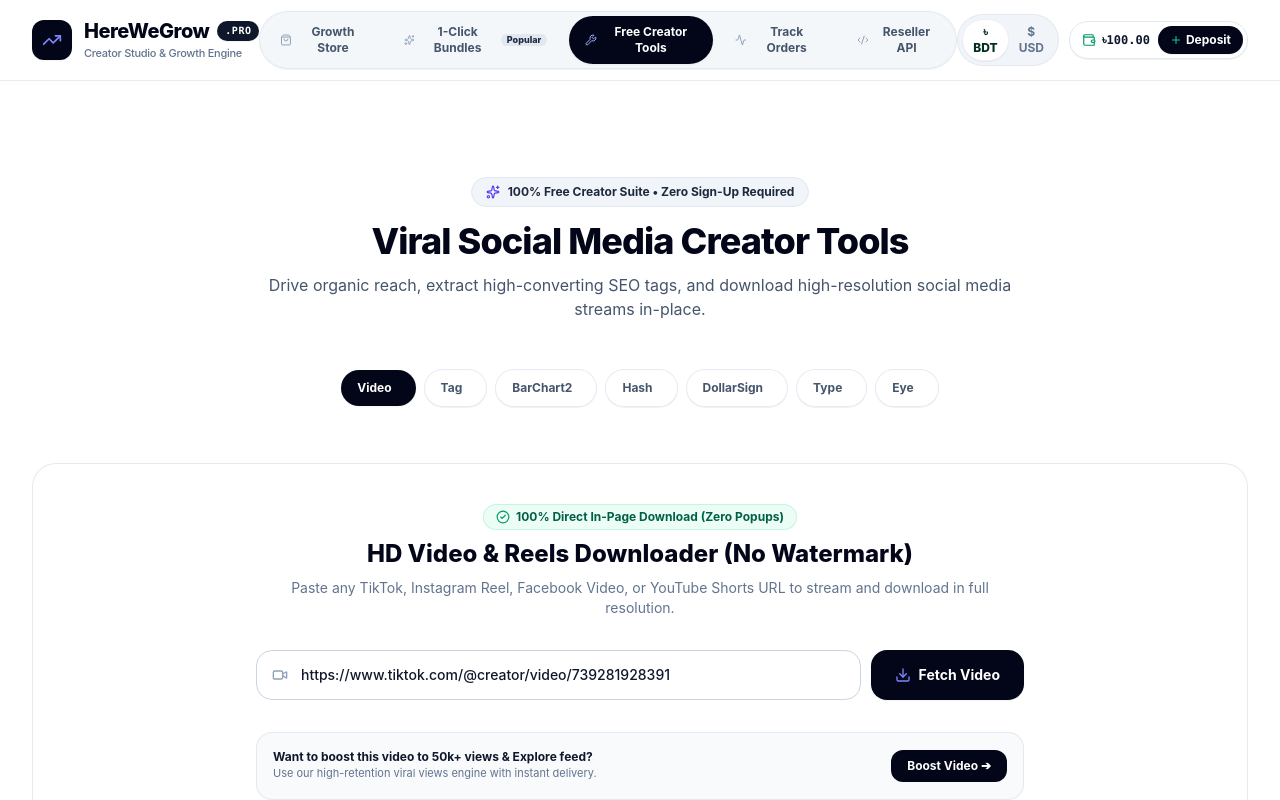
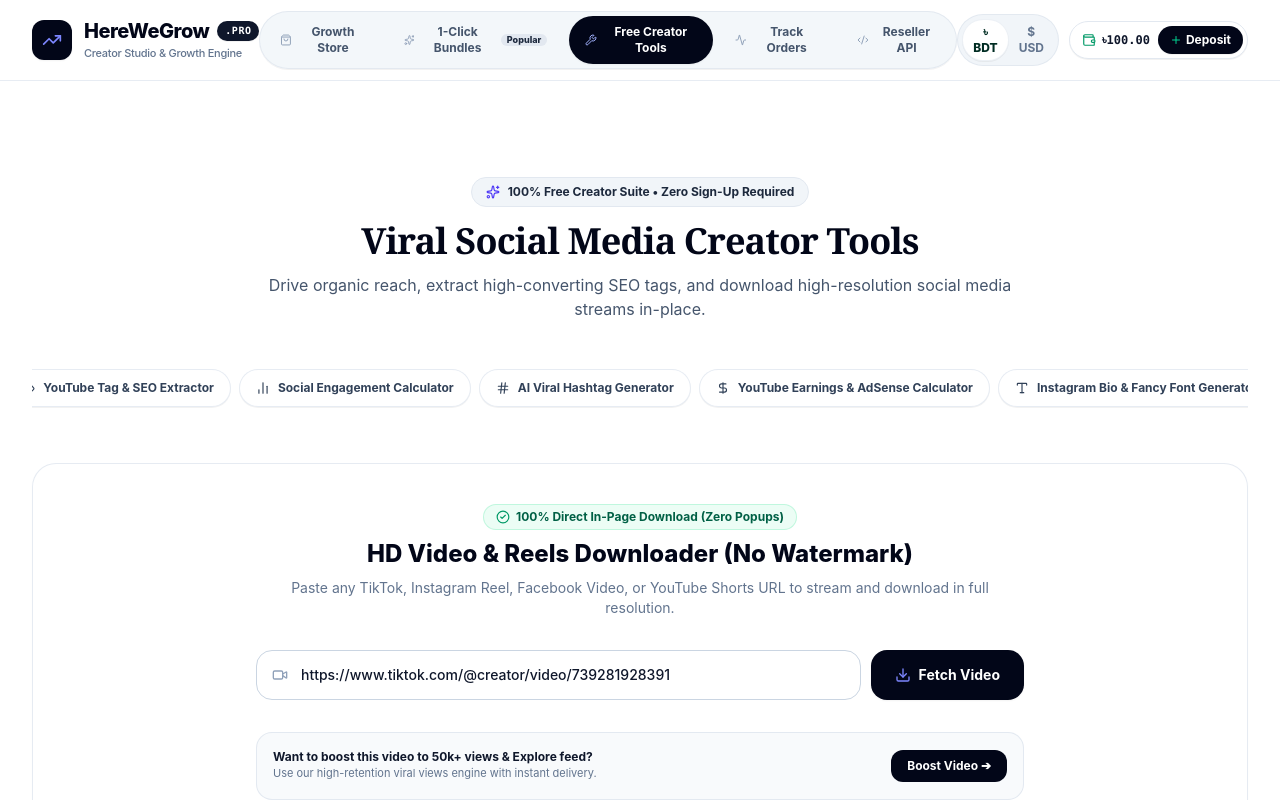
Before and after one commit to dhshishirD/herewegrow, a React (Vite) app: page / in a window 1280 px wide. Both pictures are taken after a click on the button "7 Free Creator Tools". Shown: the top 800 px of the page. Built offline with nearby package versions, Linux system fonts and the light colour scheme; a web font is replaced by a local one.

Commit message:
fix(tools): resolve blank tools for youtube earnings and post preview

```diff
--- a/src/components/FreeToolsSection.tsx
+++ b/src/components/FreeToolsSection.tsx
@@ -130,6 +130,16 @@ export const FreeToolsSection: React.FC<FreeToolsSectionProps> = ({
   const erResult = calculateEngagementRate(erFollowers, erLikes, erComments, erShares);
   const ytEarnings = calculateYouTubeEarnings(ytDailyViews, ytCpm);
 
+  const toolIcons: Record<string, React.ElementType> = {
+    'tiktok-downloader': Video,
+    'youtube-tags': Tag,
+    'engagement-calculator': BarChart2,
+    'hashtag-generator': Hash,
+    'youtube-earnings': DollarSign,
+    'bio-fonts': Type,
+    'post-preview': Eye
+  };
+
   return (
     <section className="py-16 md:py-24 max-w-7xl mx-auto px-4 sm:px-6 lg:px-8">
 
@@ -139,7 +149,7 @@ export const FreeToolsSection: React.FC<FreeToolsSectionProps> = ({
           <Sparkles className="w-3.5 h-3.5 text-indigo-600" />
           <span>100% Free Creator Suite • Zero Sign-Up Required</span>
         </div>
-        <h2 className="text-3xl sm:text-4xl font-extrabold text-slate-950 tracking-tight">
+        <h2 className="text-3xl sm:text-4xl font-extrabold text-slate-950 tracking-tight font-serif">
           Viral Social Media Creator Tools
         </h2>
         <p className="mt-3 text-slate-600 text-sm sm:text-base font-normal">
@@ -150,6 +160,7 @@ export const FreeToolsSection: React.FC<FreeToolsSectionProps> = ({
       {/* Sleek Tool Navigation Tabs */}
       <div className="flex items-center justify-start sm:justify-center gap-2 overflow-x-auto pb-4 mb-10 no-scrollbar">
         {VIRAL_TOOLS_META.map((tool) => {
+          const Icon = toolIcons[tool.id] || Sparkles;
           const isActive = activeTool === tool.id;
           return (
             <button
@@ -158,11 +169,11 @@ export const FreeToolsSection: React.FC<FreeToolsSectionProps> = ({
               className={`flex items-center gap-2 px-4 py-2.5 rounded-full text-xs font-bold transition-all whitespace-nowrap cursor-pointer ${
                 isActive
                   ? 'bg-slate-950 text-white shadow-xs'
-                  : 'bg-white text-slate-600 hover:text-slate-950 hover:bg-slate-100 border border-slate-200/80 shadow-2xs'
+                  : 'bg-white text-slate-700 hover:text-slate-950 hover:bg-slate-100 border border-slate-200/80 shadow-2xs'
               }`}
             >
-              <span>{tool.icon}</span>
-              <span>{tool.name}</span>
+              <Icon className="w-3.5 h-3.5" />
+              <span>{tool.title}</span>
             </button>
           );
         })}
@@ -517,7 +528,7 @@ export const FreeToolsSection: React.FC<FreeToolsSectionProps> = ({
         {/* ============================================================ */}
         {/* TOOL 5: YOUTUBE EARNINGS & ADSENSE CALCULATOR */}
         {/* ============================================================ */}
-        {activeTool === 'earnings-calculator' && (
+        {activeTool === 'youtube-earnings' && (
           <div className="max-w-3xl mx-auto space-y-8">
             <div className="text-center space-y-1">
               <h3 className="text-2xl font-extrabold text-slate-950">YouTube Creator AdSense & Revenue Projector</h3>
@@ -614,7 +625,7 @@ export const FreeToolsSection: React.FC<FreeToolsSectionProps> = ({
         {/* ============================================================ */}
         {/* TOOL 7: POST PREVIEWER */}
         {/* ============================================================ */}
-        {activeTool === 'post-previewer' && (
+        {activeTool === 'post-preview' && (
           <div className="max-w-xl mx-auto space-y-6 text-left">
             <div className="text-center space-y-1">
               <h3 className="text-2xl font-extrabold text-slate-950">Visual Post & Feed Mockup</h3>
```
